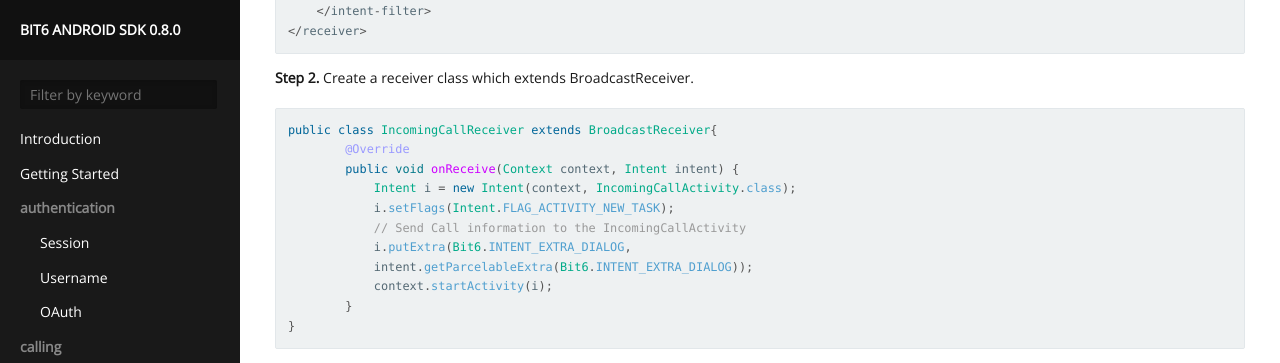
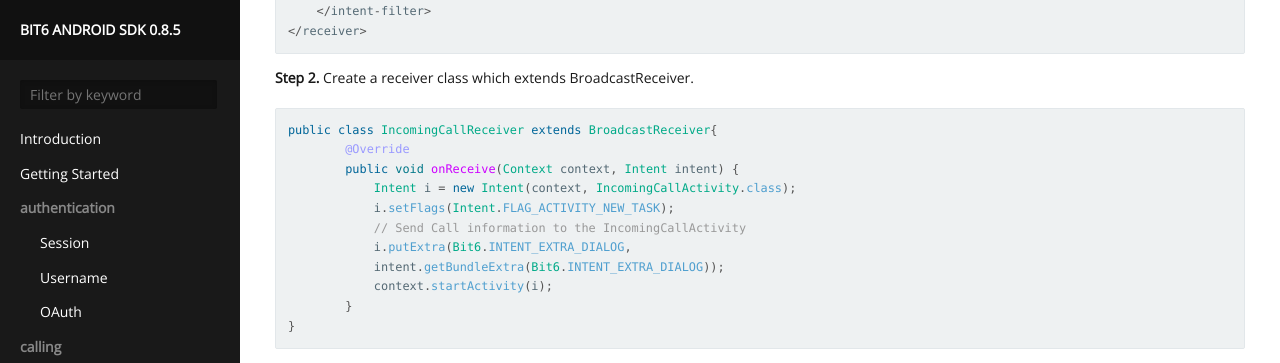
Before and after one commit to bit6/bit6-android-sdk, a Jekyll site: the page built from index.html, in a window 1280 px wide and 900 px high, scrolled down 4946 px. Shown: the top 363 px of the window. Built offline with Jekyll 4.4.1, drawn with Linux system fonts in a browser that asks for light colours; Markdown is read by kramdown in place of the engine named in the settings.

Commit message:
Docs for 0.8.5

```diff
--- a/_config.yml
+++ b/_config.yml
@@ -1,6 +1,6 @@
 ---
 title: 'Bit6 Android SDK'
-version: '0.8.0'
+version: '0.8.5'
 exclude: ['README.markdown']
 permalink: ':title'
 highlighter: 'pygments'
--- a/_posts/2014-03-01-calling-voice-video.md
+++ b/_posts/2014-03-01-calling-voice-video.md
@@ -48,7 +48,7 @@ public class IncomingCallReceiver extends BroadcastReceiver{
 	    i.setFlags(Intent.FLAG_ACTIVITY_NEW_TASK);
 	    // Send Call information to the IncomingCallActivity
 	    i.putExtra(Bit6.INTENT_EXTRA_DIALOG,
-            intent.getParcelableExtra(Bit6.INTENT_EXTRA_DIALOG));
+            intent.getBundleExtra(Bit6.INTENT_EXTRA_DIALOG));
 	    context.startActivity(i);
 	}
 }
```
